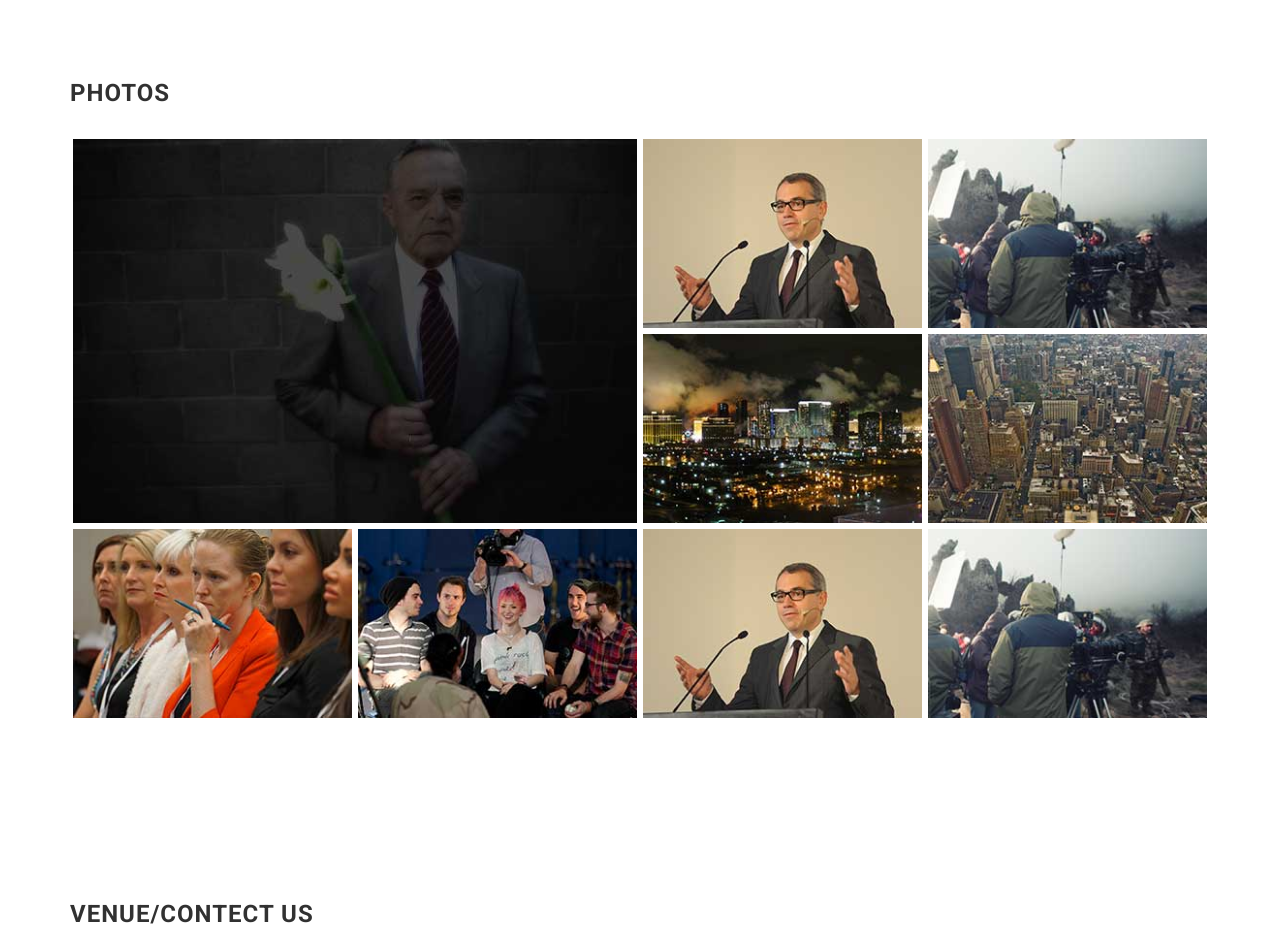
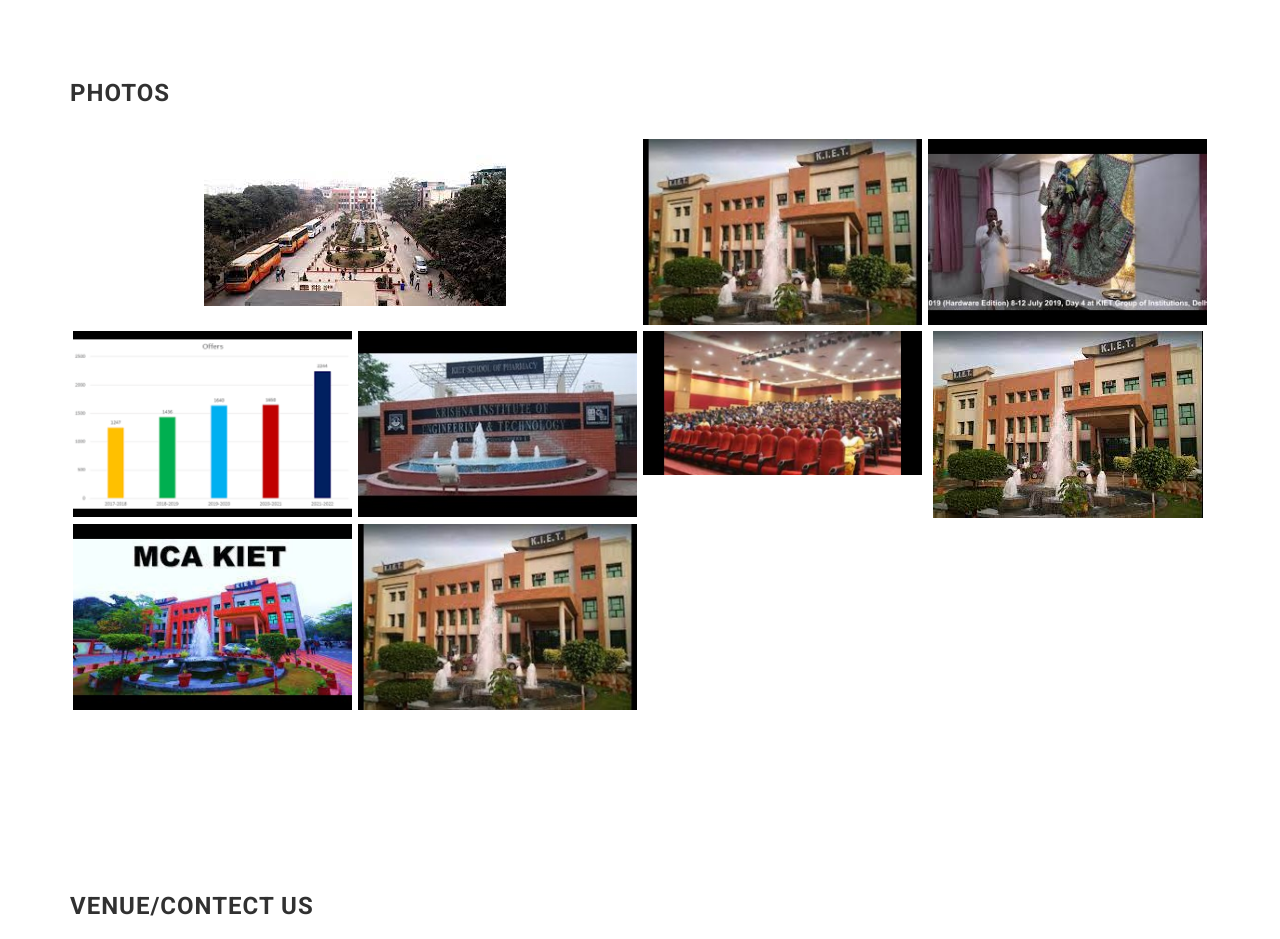
Before and after one commit to Vikash975814/Conference.github.io, a website: page index.html in a window 1280 px wide. Shown: the part 6460-7399 px from the top of the page. Drawn offline with nearby package versions, Linux system fonts and the light colour scheme; files that its build step writes are made by us from their sources; files whose address does not match are found by name.

Commit message:
Update index.html

```diff
--- a/index.html
+++ b/index.html
@@ -548,39 +548,39 @@
                     <ul class="grid">
 
                         <li class="grid-item grid-item-sm-6">
-                            <img alt="" class="img-responsive center-block" src="assets/images/photos/photos-1.jpg">
+                            <img alt="" class="img-responsive center-block" src="assets/images/photos/1.jpg">
                         </li>
 
                         <li class="grid-item grid-item-sm-3">
-                            <img alt="" class="img-responsive center-block" src="assets/images/photos/photos-2.jpg">
+                            <img alt="" class="img-responsive center-block" src="assets/images/photos/2.jpg">
                         </li>
 
                         <li class="grid-item grid-item-sm-3">
-                            <img alt="" class="img-responsive center-block" src="assets/images/photos/photos-3.jpg">
+                            <img alt="" class="img-responsive center-block" src="assets/images/photos/3.jpg">
                         </li>
 
                         <li class="grid-item grid-item-sm-3">
-                            <img alt="" class="img-responsive center-block" src="assets/images/photos/photos-5.jpg">
+                            <img alt="" class="img-responsive center-block" src="assets/images/photos/1.png">
                         </li>
 
                         <li class="grid-item grid-item-sm-3">
-                            <img alt="" class="img-responsive center-block" src="assets/images/photos/photos-6.jpg">
+                            <img alt="" class="img-responsive center-block" src="assets/images/photos/4.jpg">
                         </li>
 
                         <li class="grid-item grid-item-sm-3">
-                            <img alt="" class="img-responsive center-block" src="assets/images/photos/photos-7.jpg">
+                            <img alt="" class="img-responsive center-block" src="assets/images/photos/6.jpg">
                         </li>
 
                         <li class="grid-item grid-item-sm-3">
-                            <img alt="" class="img-responsive center-block" src="assets/images/photos/photos-8.jpg">
+                            <img alt="" class="img-responsive center-block" src="assets/images/photos/8.jpg">
                         </li>
 
                         <li class="grid-item grid-item-sm-3">
-                            <img alt="" class="img-responsive center-block" src="assets/images/photos/photos-2.jpg">
+                            <img alt="" class="img-responsive center-block" src="assets/images/photos/7.jpg">
                         </li>
 
                         <li class="grid-item grid-item-sm-3">
-                            <img alt="" class="img-responsive center-block" src="assets/images/photos/photos-3.jpg">
+                            <img alt="" class="img-responsive center-block" src="assets/images/photos/2.jpg">
                         </li>
                     </ul>
                 </div>
```
